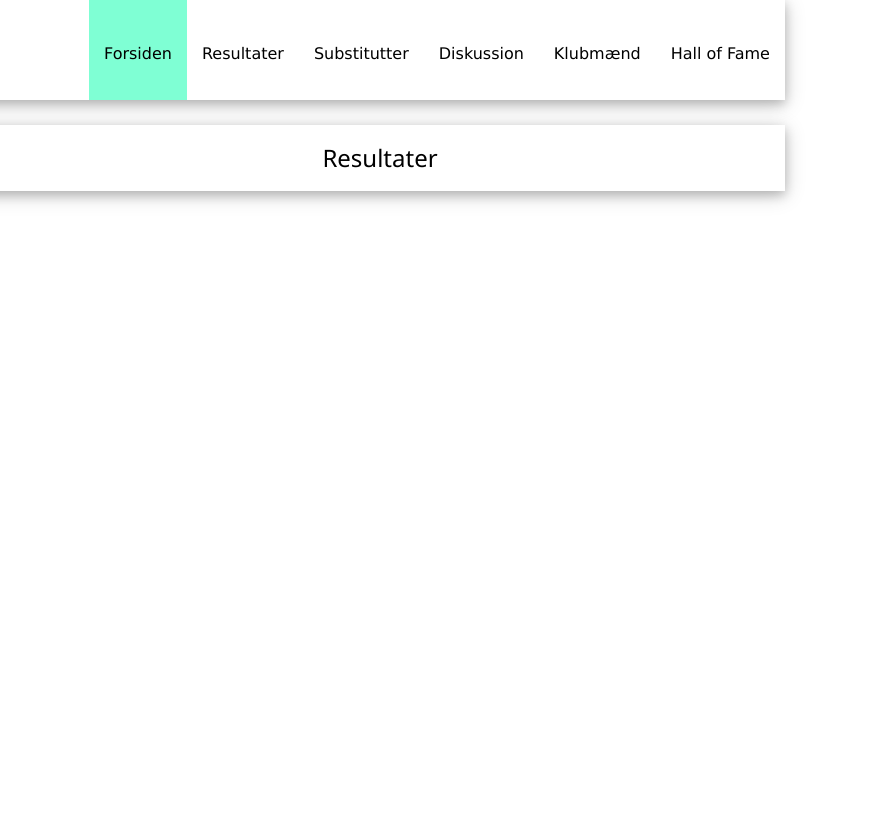
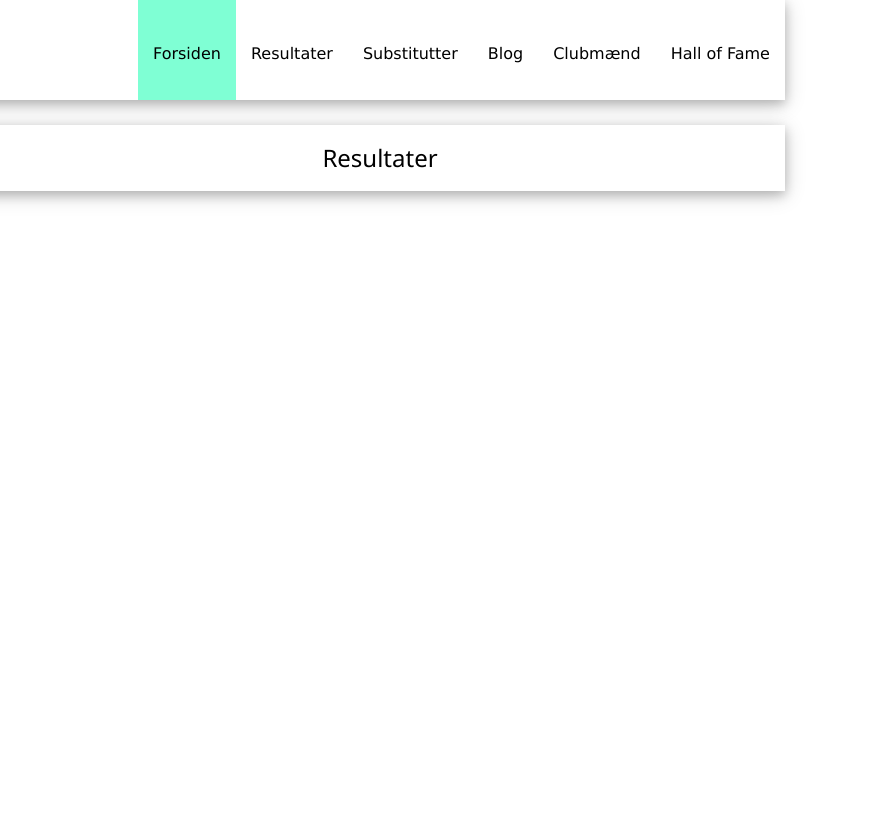
Before and after one commit to KasperAPedersen/StudenV2, a website: page index.html in a window 1280 px wide. Shown: the full height of the page, 395-1280 px from the left. Drawn offline with nearby package versions, Linux system fonts and the light colour scheme.

```diff
--- a/index.html
+++ b/index.html
@@ -18,8 +18,8 @@
                     <p onclick="setPage(this, 'welcome');" class="activeNav">Forsiden</p>
                     <p onclick="setPage(this, 'results');">Resultater</p>
                     <p onclick="setPage(this, 'subs');">Substitutter</p>
-                    <p onclick="setPage(this, 'discussion');">Diskussion</p>
-                    <p onclick="setPage(this, 'members');">Klubmænd</p>
+                    <p onclick="setPage(this, 'blog');">Blog</p>
+                    <p onclick="setPage(this, 'members');">Clubmænd</p>
                     <p onclick="setPage(this, 'hall');">Hall of Fame</p>
                 </div>
             </div>
--- /dev/null
+++ b/package.json
@@ -0,0 +1,5 @@
+{
+  "devDependencies": {
+    "nodemon": "^3.1.2"
+  }
+}
```
Also changed, not shown: 2 other files.
